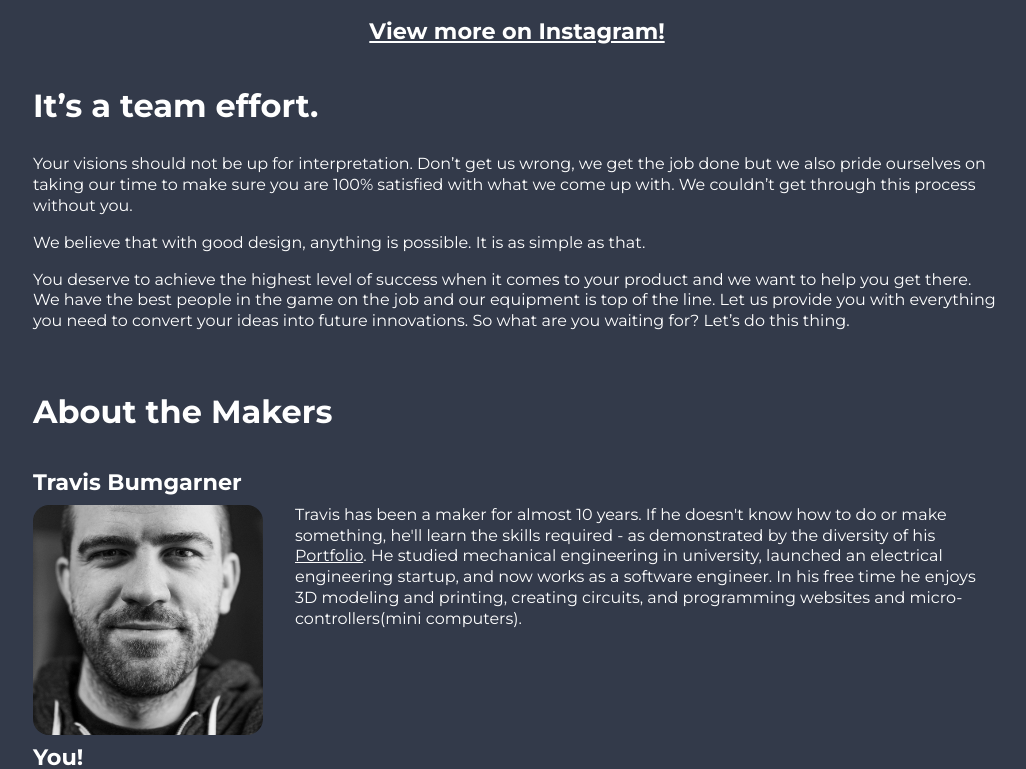
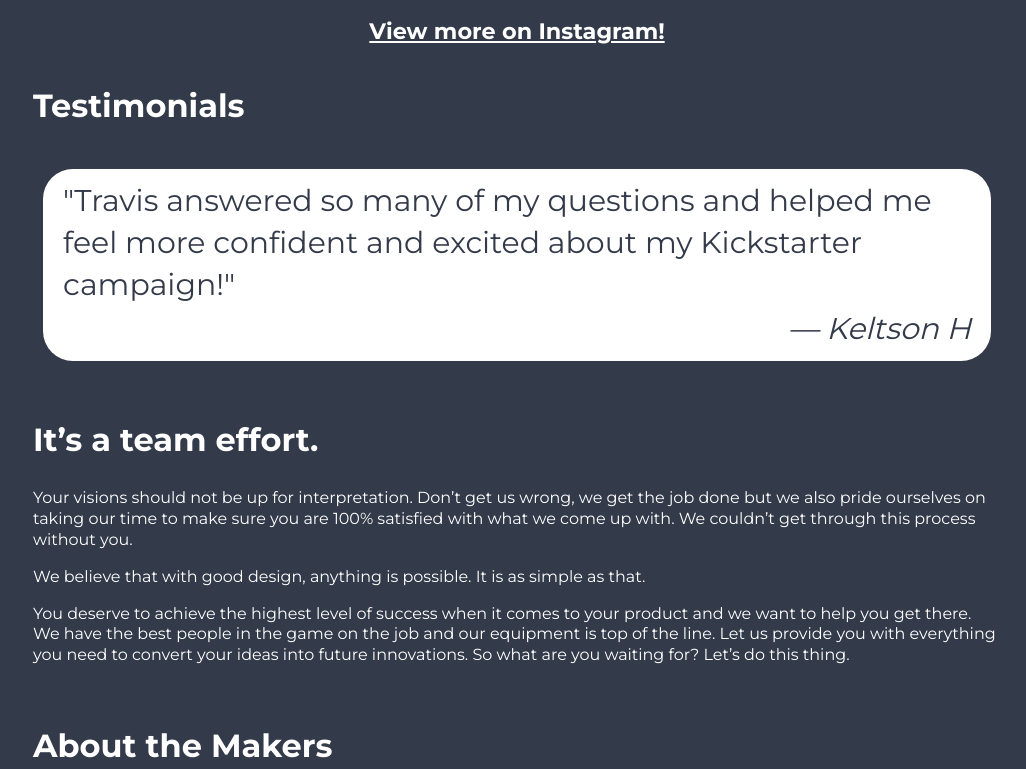
Before and after one commit to TravisBumgarner/Project-Graveyard, a React app: page /prototyping in a window 1280 px wide. Shown: the part 1851-2620 px from the top of the page, without its empty margins (123-1149 px from the left). Built offline with nearby package versions, Linux system fonts and the light colour scheme; a web font is replaced by a local one.

Commit message:
Updated lots of things

```diff
--- a/src/App/components/ButtonBoardV2/ButtonBoardV2.tsx
+++ b/src/App/components/ButtonBoardV2/ButtonBoardV2.tsx
@@ -33,7 +33,7 @@ const ButtonBoardV2 = () => {
             <H3>Resources</H3>
             <List>
               <ListItem>
-                <a target="_blank" href="https://www.youtube.com/watch?v=GUt9Ix0iZ18">Soldering Tutorial</a>
+                <a target="_blank" href="https://youtu.be/MNvAwK-dcPc">Setup Tutorial</a>
               </ListItem>
               <ListItem>
                 <a target="_blank" href="https://github.com/painlessprototyping/bb_2.1_arduino_hello_world">Code Sample</a>
--- a/src/App/components/Home/Home.tsx
+++ b/src/App/components/Home/Home.tsx
@@ -2,7 +2,7 @@ import React from "react"
 import styled from "styled-components"
 import { Link } from "react-router-dom"
 
-import { IMG_8, IMG_2, IMG_11 } from "media"
+import { IMG_8, IMG_2, IMG_11, IMG_5 } from "media"
 import {
   H2,
   H3,
@@ -12,7 +12,10 @@ import {
   TextOverImageWrapper
 } from "sharedComponents"
 
-const HomeWrapper = styled.div``
+const HomeWrapper = styled.div`
+  max-width: 600px;
+  margin:0px auto;
+`
 
 const Img = styled.img`
   width: 100%;
@@ -25,6 +28,8 @@ const Home = () => {
     <HomeWrapper>
       <SectionWrapper>
         <H2>What are you looking for?</H2>
+      </SectionWrapper>
+      <SectionWrapper>
         <SectionContent>
           <Section>
             <Link to="/prototyping">
@@ -42,14 +47,18 @@ const Home = () => {
               </TextOverImageWrapper>
             </Link>
           </Section>
-          {/* <Section>
-            <Link to="/buttonboardv1">
+        </SectionContent>
+      </SectionWrapper>
+      <SectionWrapper>
+        <SectionContent>
+          <Section>
+            <a target="blank" href="https://www.tindie.com/stores/painless_prototyping/">
               <TextOverImageWrapper>
-                <H3>Button Board V1</H3>
+                <H3>Online Store [Coming Soon!]</H3>
                 <Img src={IMG_5} />
               </TextOverImageWrapper>
-            </Link>
-          </Section> */}
+            </a>
+          </Section>
           <Section>
             <Link to="/joinus">
               <TextOverImageWrapper>
--- a/src/App/components/Prototyping/Prototyping.tsx
+++ b/src/App/components/Prototyping/Prototyping.tsx
@@ -2,7 +2,7 @@ import React from "react"
 import styled from "styled-components"
 import { Link } from "react-router-dom"
 
-import { media } from "Theme"
+import { media, PRIMARY_COLOR, SECONDARY_COLOR, TERTIARY_COLOR } from "Theme"
 import {
   IMG_1,
   IMG_2,
@@ -54,6 +54,36 @@ const AuthorImg = styled.img`
   ${media.tablet} {
     max-width: 150px;
     margin-right: 1em;
+  }
+`
+
+const Quote = styled.blockquote`
+  font-size: 30px;
+  color: ${SECONDARY_COLOR};
+  background: ${PRIMARY_COLOR};
+  margin: .5em 10px;
+  padding: 0 10px;
+  padding: 10px 20px;
+  line-height: 1.4;
+  border-radius: 1em;
+
+  &:before {
+    content: open-quote;
+    display: inline;
+    height: 0;
+    line-height: 0;
+    left: -10px;
+    position: relative;
+    top: 30px;
+    color: #ccc;
+    font-size: 3em;
+  }
+
+  p {
+    margin:0;
+    text-align: right;
+    font-size: 1em;
+    font-style: italic;
   }
 `
 
@@ -164,6 +194,18 @@ const Prototyping = () => {
       </SectionWrapper>
 
       <SectionWrapper>
+        <H2>Testimonials</H2>
+        <SectionContent>
+          <Section>
+            <Quote>
+              "Travis answered so many of my questions and helped me feel more confident and excited about my Kickstarter campaign!"
+              <p>— Keltson H</p>
+            </Quote>
+          </Section>
+        </SectionContent>
+      </SectionWrapper>
+
+      <SectionWrapper>
         <H2>It’s a team effort.</H2>
         <SectionContent>
           <Section>
@@ -197,7 +239,7 @@ const Prototyping = () => {
             <div style={{ display: "flex" }}>
               <AuthorImg src={AUTHOR_IMG} />
               <Text>
-                Travis has been a maker for almost 10 years. If he doesn't know
+                Travis has been a maker for almost 10 years and a startup mentor (at MIT Sandbox) for 2 years. If he doesn't know
                 how to do or make something, he'll learn the skills required -
                 as demonstrated by the diversity of his{" "}
                 <a href="http://travisbumgarner.com/" target="_blank">
--- a/src/sharedComponents/index.tsx
+++ b/src/sharedComponents/index.tsx
@@ -50,11 +50,6 @@ const Section = styled.div`
     &:last-child {
         margin-right: 0;
     }
-
-    ${media.tablet} {
-        margin-left: 0;
-        margin-right: 0;
-    }
 `
 
 const SectionWrapper = styled.div`
@@ -66,9 +61,6 @@ const SectionContent = styled.div`
     max-width: 100%;
     justify-content: space-between;
 
-    ${media.tablet} {
-        flex-direction: column;
-    }
 `
 
 const List = styled.ul`
```
